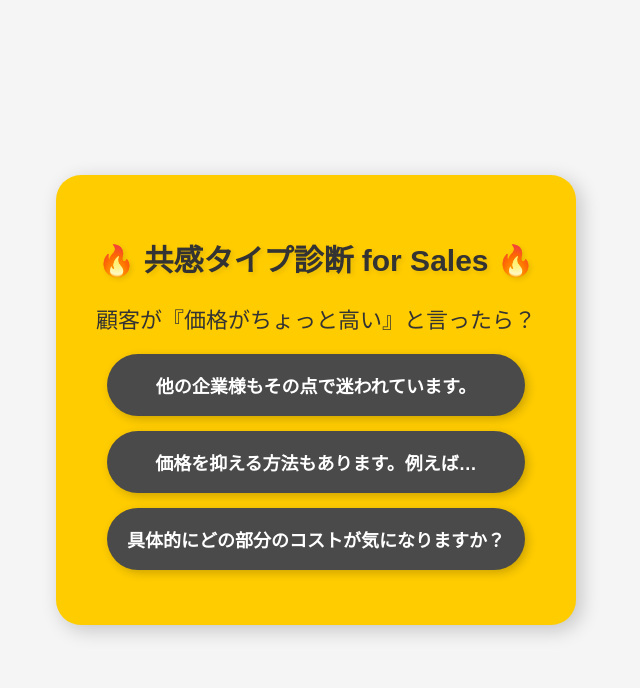
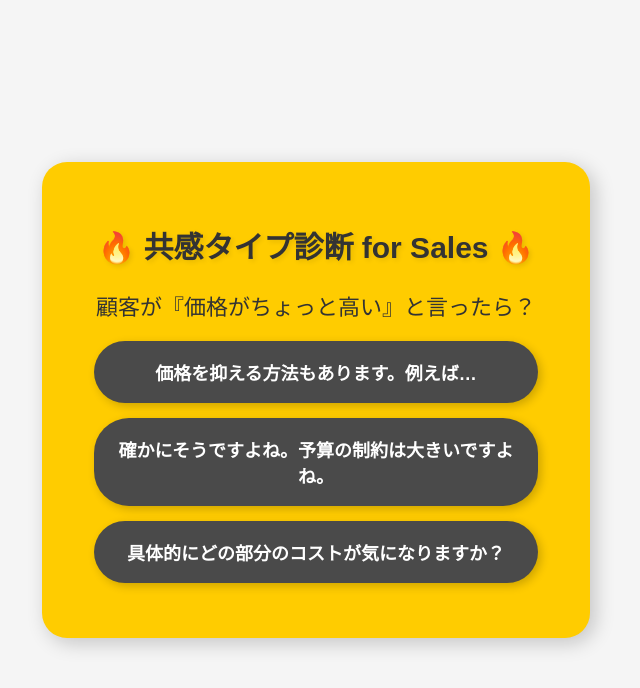
Before and after one commit to yukiko8888/sales-empathy-test, a React (Create React App) app: page / in a window 1280 px wide. Shown: the top 688 px of the page, without its empty margins (324-964 px from the left). Built offline with nearby package versions, Linux system fonts and the light colour scheme.

Commit message:
質問の選択肢と診断タイプのバランスを修正

```diff
--- a/src/components/EmpathyTest.js
+++ b/src/components/EmpathyTest.js
@@ -1,22 +1,85 @@
 import React, { useState } from "react";
-import "./EmpathyTest.css";  // EmpathyTest.css を適用
-
+import "./EmpathyTest.css"; // CSS を適用
 
 const questions = [
   {
     question: "顧客が『価格がちょっと高い』と言ったら？",
     options: [
-      { text: "他の企業様もその点で迷われています。", type: "A" },
       { text: "価格を抑える方法もあります。例えば…", type: "C" },
+      { text: "確かにそうですよね。予算の制約は大きいですよね。", type: "A" },
       { text: "具体的にどの部分のコストが気になりますか？", type: "B" },
     ],
   },
   {
     question: "顧客が『導入するか迷っている』と言ったら？",
     options: [
-      { text: "どういった点が気になっていますか？", type: "B" },
+      { text: "導入した企業はこのように成功していますよ。", type: "C" },
+      { text: "導入を迷うポイントをもう少し詳しく教えていただけますか？", type: "B" },
       { text: "気持ちはわかります。導入するのは勇気がいりますよね。", type: "A" },
-      { text: "他の企業は導入して成功していますよ？", type: "C" },
+    ],
+  },
+  {
+    question: "顧客が『他社と比較して決めたい』と言ったら？",
+    options: [
+      { text: "どのポイントで比較されていますか？", type: "B" },
+      { text: "価格と実績で見れば、当社のほうが優れていますよ。", type: "C" },
+      { text: "他社の製品も素晴らしいですよね！", type: "A" },
+    ],
+  },
+  {
+    question: "顧客が『社内決裁が通るか不安』と言ったら？",
+    options: [
+      { text: "決裁のポイントになりそうな点はどこでしょう？", type: "B" },
+      { text: "決裁プロセスをサポートする資料をお出しできますが？", type: "C" },
+      { text: "それは大変ですよね…。社内調整は面倒ですよね。", type: "A" },
+    ],
+  },
+  {
+    question: "顧客が『検討します』と言ったら？",
+    options: [
+      { text: "今日決めていただければ、特典がありますよ。", type: "C" },
+      { text: "具体的にどんな点を検討されますか？", type: "B" },
+      { text: "そうですよね。じっくり考えていただいて大丈夫です！", type: "A" },
+    ],
+  },
+  {
+    question: "顧客が『今はタイミングが悪い』と言ったら？",
+    options: [
+      { text: "確かにタイミングって大事ですよね。", type: "A" },
+      { text: "今を逃すと、次の機会は厳しくなるかもしれませんよ？", type: "C" },
+      { text: "どのような条件が揃えば導入しやすいですか？", type: "B" },
+    ],
+  },
+  {
+    question: "顧客が『特に問題はないので大丈夫です』と言ったら？",
+    options: [
+      { text: "たとえば、今後の業務で不安を感じるポイントはありますか？", type: "B" },
+      { text: "では、また何かあればご連絡ください。", type: "C" },
+      { text: "それは安心しました！", type: "A" },
+    ],
+  },
+  {
+    question: "顧客が『ちょっと考えさせてください』と言ったら？",
+    options: [
+      { text: "では、1週間後に連絡しますね。", type: "C" },
+      { text: "わかります。決断には時間が必要ですよね。", type: "A" },
+      { text: "何かご判断の材料としてお手伝いできることはありますか？", type: "B" },
+    ],
+  },
+  {
+    question: "商談の最初に、顧客があまり乗り気でない様子…どうする？",
+    options: [
+      { text: "では商品の説明を始めますね。", type: "C" },
+      { text: "最近お忙しいですか？", type: "A" },
+      { text: "今日はどんな話ができると有益でしょうか？", type: "B" },
+    ],
+  },
+  {
+    question: "顧客が『決裁者と相談しないといけない』と言ったら？",
+    options: [
+      { text: "決裁者の方もご多忙ですよね。", type: "A" },
+      { text: "承認プロセスについて詳しく伺ってもいいですか？", type: "B" },
+      { text: "他社様ではすでに導入を決めていますよ。", type: "C" },
     ],
   },
 ];
```
